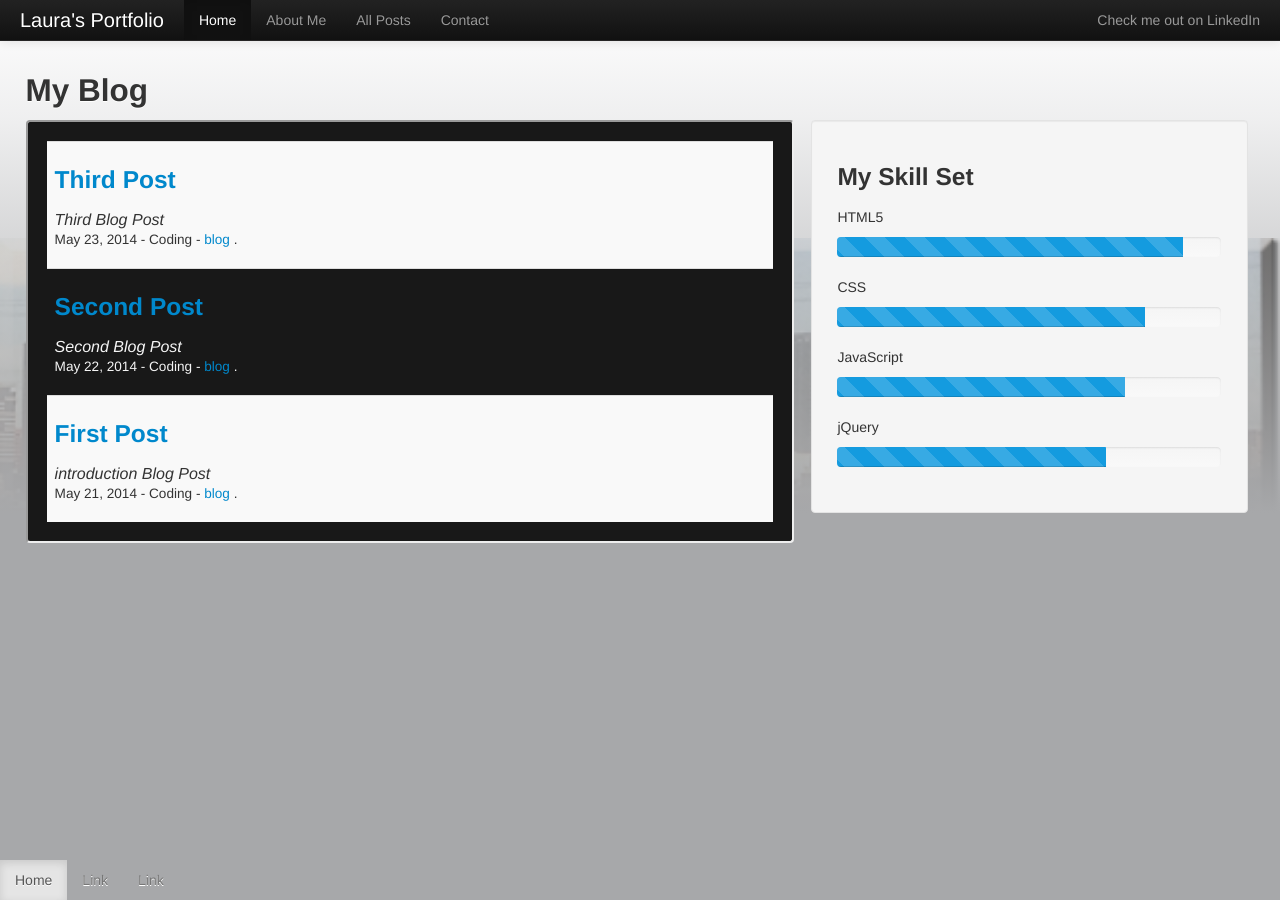
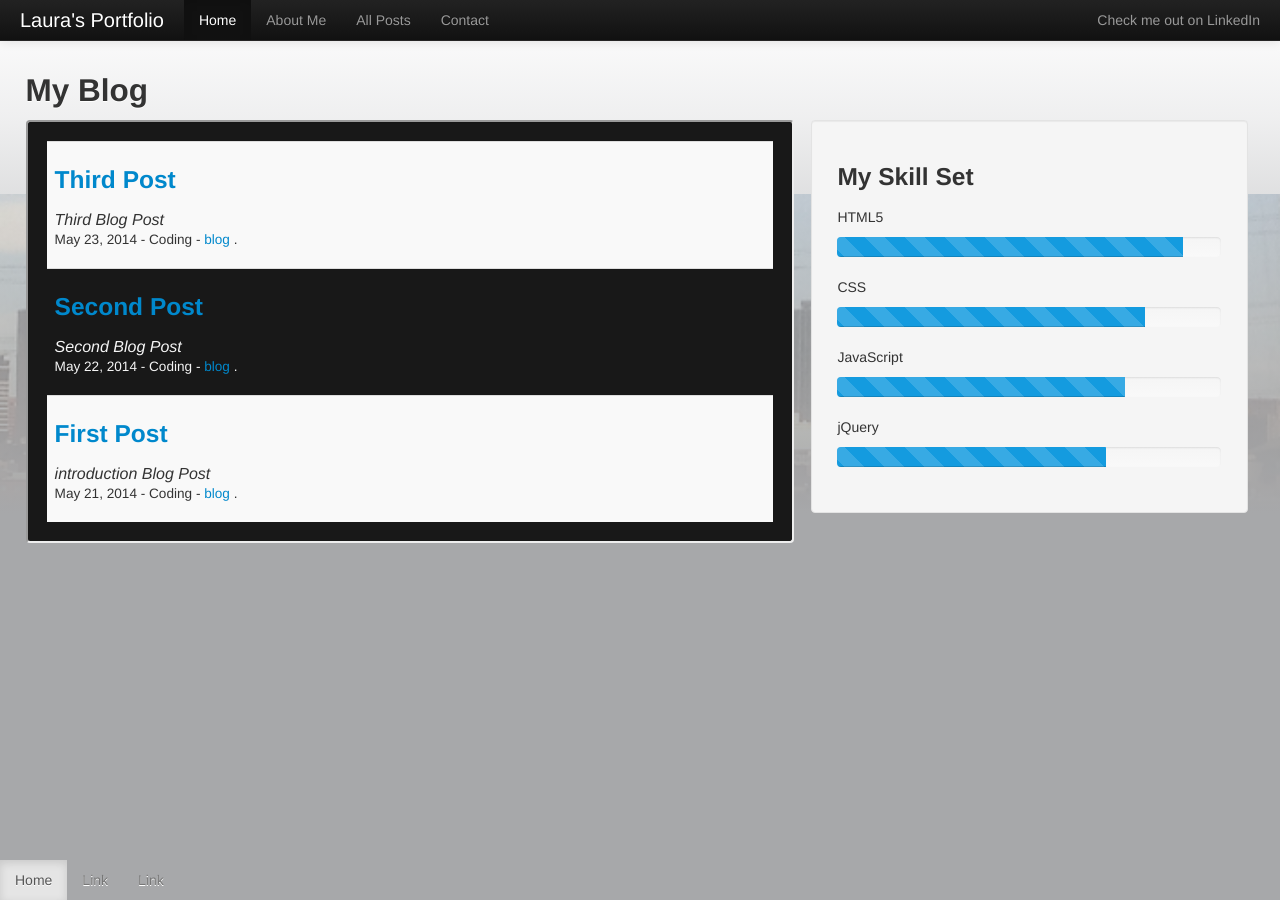
Before and after one commit to LauraR6561/Laurar6561.github.io, a Jekyll site: the page built from index.html, in a window 1280 px wide. Built offline with Jekyll 4.4.1, drawn with Linux system fonts in a browser that asks for light colours; Markdown is read by kramdown in place of the engine named in the settings.

Commit message:
background change

```diff
--- a/css/template.css
+++ b/css/template.css
@@ -1,5 +1,5 @@
 html{
-    background-image:url("/img/denver-sunny.png");
+    background-image:url("/img/denver.png");
     background-size: 100%;
     background-repeat: no-repeat;
     background-position: center;
```
Also changed, not shown: img/denver.png (added).
